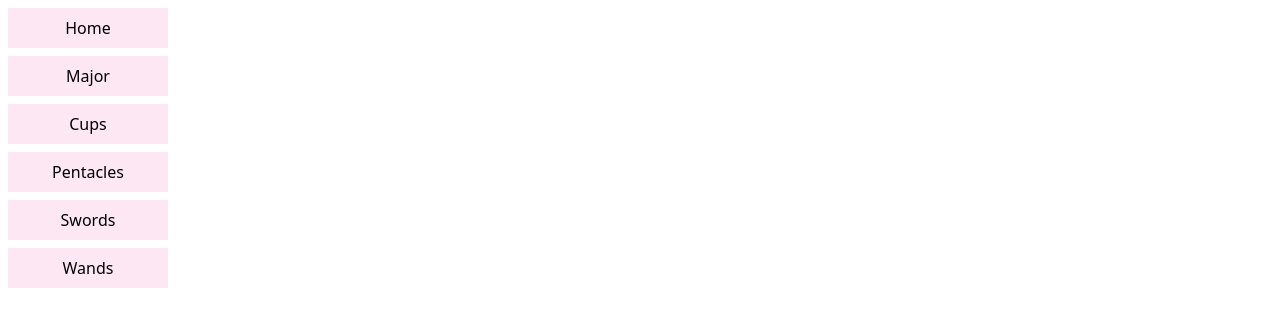
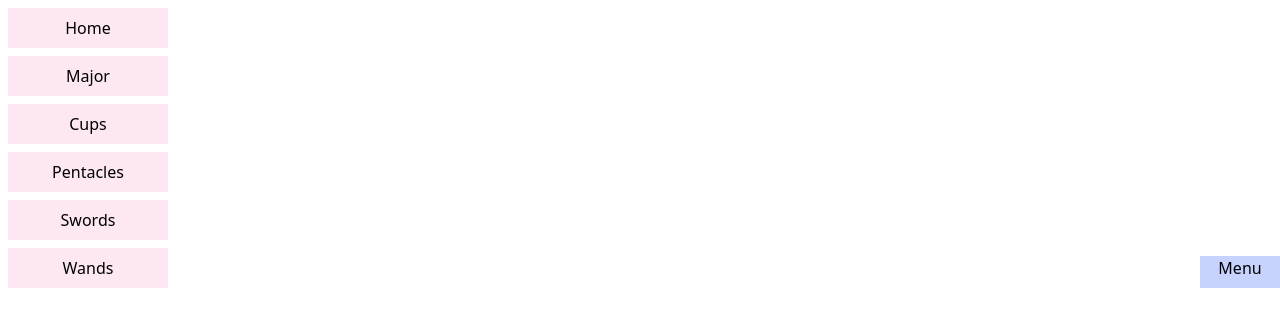
Before and after one commit to madeleine-patience/Considerate-Cat-Tarot-App, a React (Vite) app: page /Deck in a window 1280 px wide. Shown: the top 326 px of the page. Built offline with nearby package versions, Linux system fonts and the light colour scheme.

Commit message:
Styled menu and put across all pages

```diff
--- a/src/components/Menu.tsx
+++ b/src/components/Menu.tsx
@@ -13,21 +13,34 @@ const Menu = () => {
     { buttonName: "Learn About Tarot", urlRedirect: "" },
     { buttonName: "About", urlRedirect: "" },
   ];
+  const [showHide, setShowHide]=React.useState(false)
+  const showHideMenuButton = ()=>{
+  setShowHide(!showHide)
+  console.log("Hi madie!")
+  }
 
   const menuButtons = buttonInfo.map((button, index) => {
     return (
+      <div>
       <Button
+        key={index}
         buttonName={button.buttonName}
         onClick={() => {
           navigate(button.urlRedirect);
         }}
       />
+      </div>
+
     );
   });
 
   return (
-    <div>
-      <div>{menuButtons}</div>
+    <div className="fixed right-0 top-64 bg-green-100 rounded-lg ">
+      <div className="flex flex-col ">
+
+      <div className="w-20 h-8 bg-indigo-200 mx-auto text-center align-middle" onClick={showHideMenuButton}> {showHide? "Hide" : "Menu"} </div>
+      {showHide && <div>{menuButtons}</div>}
+    </div>
     </div>
   );
 };
--- a/src/pages/Deck.tsx
+++ b/src/pages/Deck.tsx
@@ -8,6 +8,9 @@ import useRandomNumber from "../components/displayTarotInfo";
 import useDisplayTarotInfo from "../components/displayTarotInfo";
 import TarotCardDetails from "../components/TarotCardDetails";
 import data from "../data/tarotCardData";
+import Menu from "../components/Menu";
+
+
 export const Deck = () => {
   // Bringing in the hook of useDisplayTarotInfo here, show number is 0, showHIde is false and getTarotInfo is a function that allows us to show and hide the information about the selected card.
   const [showNumber, showHide, setTarotInfo] = useDisplayTarotInfo(0);
@@ -90,6 +93,7 @@ export const Deck = () => {
           </div>
         </div>
       )}
+    <Menu/>
     </div>
   );
 };
--- a/src/pages/Home.tsx
+++ b/src/pages/Home.tsx
@@ -11,6 +11,7 @@ export const Home = () => {
   };
 
   return (
+
     <div className="">
       {
         <img
--- a/src/pages/TarotRead.tsx
+++ b/src/pages/TarotRead.tsx
@@ -7,15 +7,7 @@ import TarotFront from "../components/TarotCard";
 import React from "react";
 import { useNavigate } from "react-router-dom";
 import useDisplayTarotInfo from "../components/displayTarotInfo";
-
-// One thing I noticed that you are using both state variables (from hooks and otherwise):
-
-// const [showNumber, showHide, setTarotInfo]= useDisplayTarotInfo(0)
-// const [showNumber2, setShowNumber2]= useState(0)
-
-// Seems only one of those are required (in this case seems showNumber (1st one). When we are using custom hooks, you "transfer" existing state variables to that hook and use them instead.
-
-// Great to know you are seeing the pattern. Did you get a chance to read that article tho?
+import Menu from "../components/Menu";
 
 function TarotRead() {
   // Allows navigation to other pages.
@@ -47,11 +39,11 @@ function TarotRead() {
   function revealTarotInformation(cardNumber: number) {
     setTarotInfo(cardNumber);
   }
-
+  console.log(data.tarotDeck[15].id)
   const pullThreeCards = randomTarotNumbers.map((tarotFront, index) => {
     return (
       <TarotFront
-        key={tarotFront}
+        key={randomNumbers[index]}
         onClick={() => revealTarotInformation(data.tarotDeck[tarotFront].id)}
         imageSrc={data.tarotDeck[tarotFront].imageFileName}
       />
@@ -83,6 +75,7 @@ function TarotRead() {
           </div>
         )}
       </div>
+  <Menu/>
     </div>
   );
 }
```
